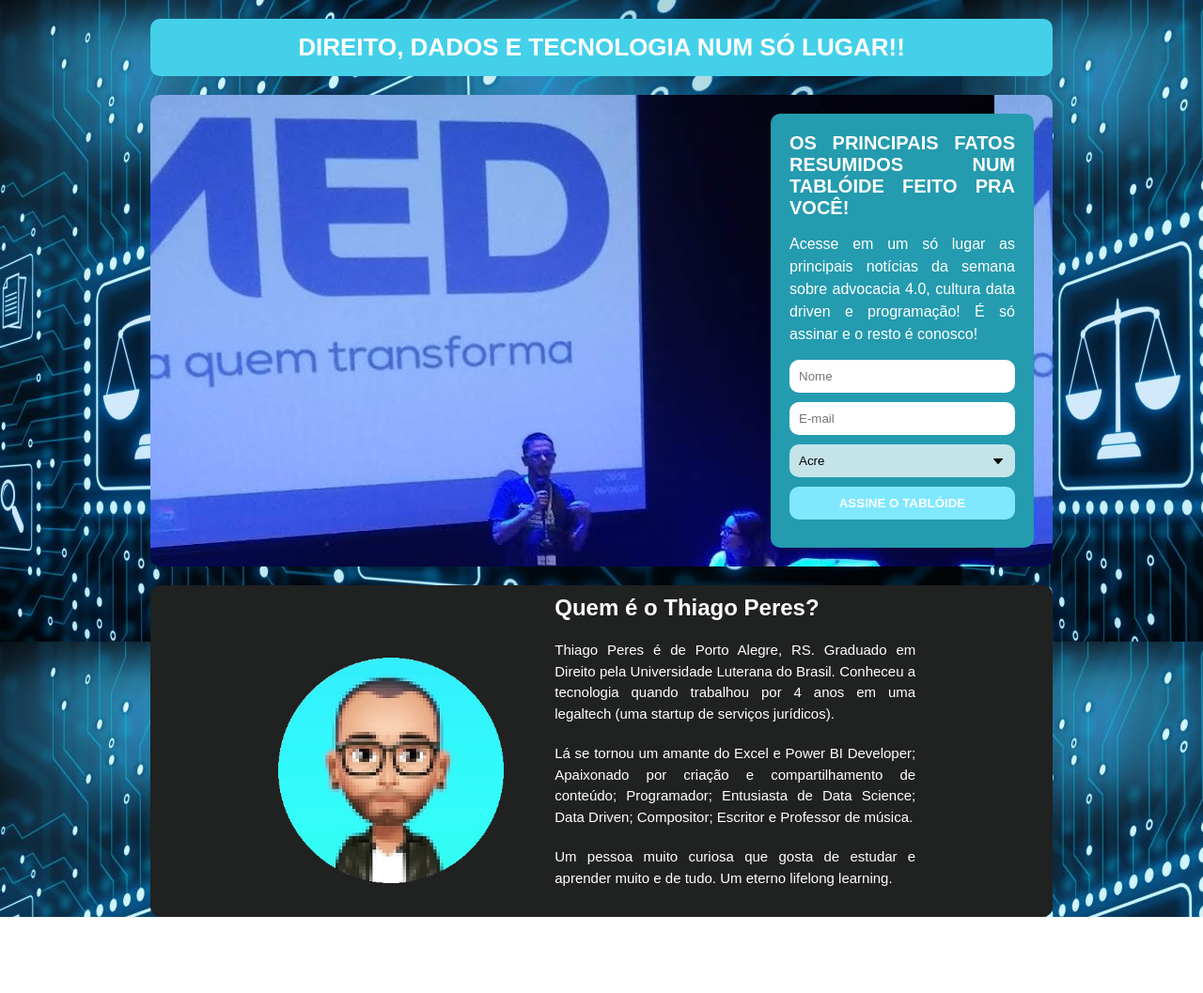
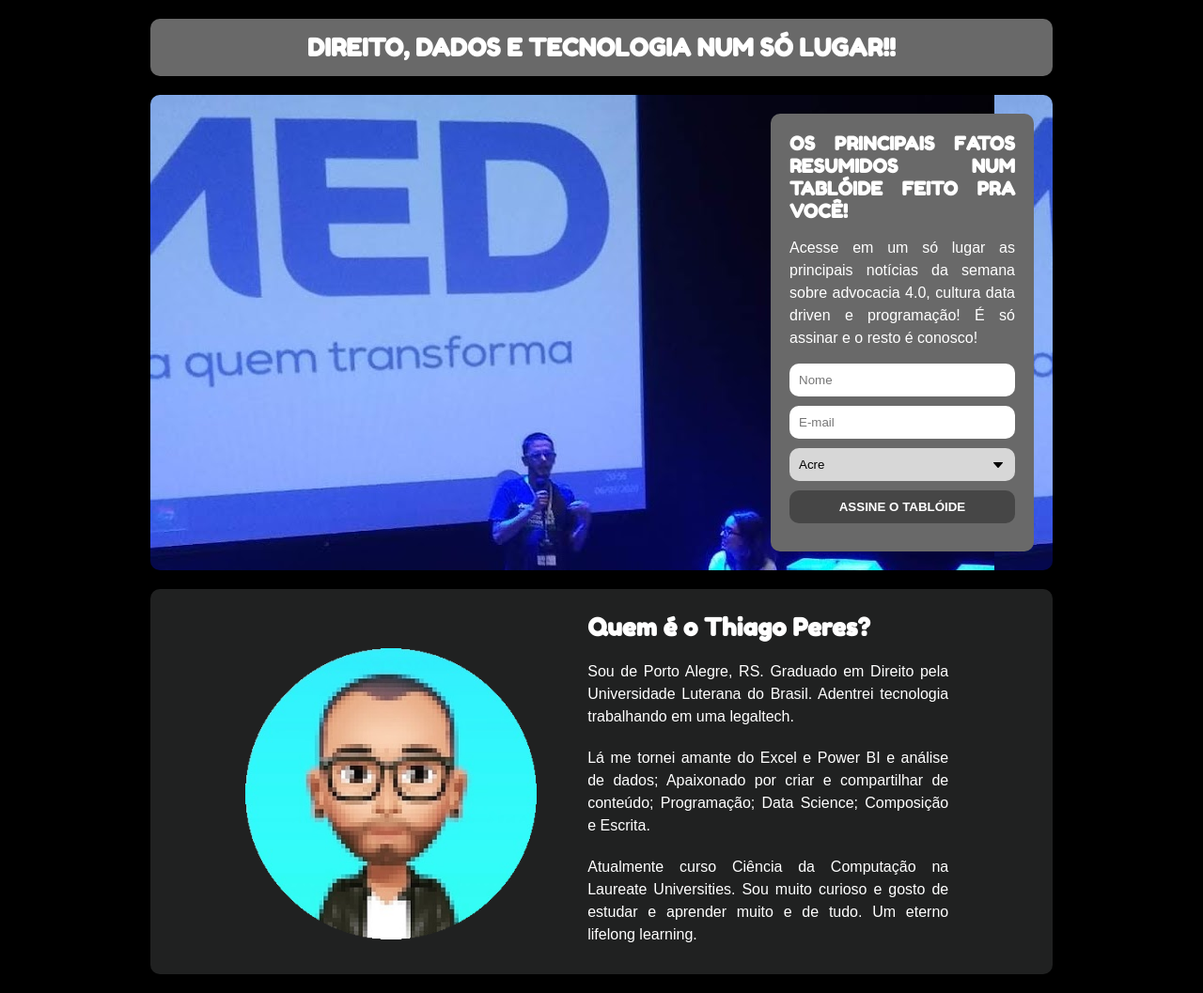
Before and after one commit to thiagoperess/tabloid, a plain HTML site: page index.html in a window 1280 px wide. Shown: the whole page at 94% size. Before the commit the page ends 976 px from the top, so only its background shows below. Drawn offline with Linux system fonts and the light colour scheme; a web font is replaced by a local one.

Commit message:
colors and fonts

```diff
--- a/css/style.css
+++ b/css/style.css
@@ -1,28 +1,30 @@
 /* style */
+
+@import url('https://fonts.googleapis.com/css2?family=Fredoka+One&display=swap');
+@import url('https://fonts.googleapis.com/css2?family=Yusei+Magic&display=swap');
 
 * {
 
     margin: 0;
     padding: 0;
-
 }
 
 body {
 
     font-family: Arial, Helvetica, sans-serif;
-    background-image: url(../img/bg-body.jpg);
+    background-color: black;
 }
 
 header {
 
-    background-color: #44d0e9;
+    background-color: #696969;
     text-align: center;
     color: white;
     padding: 10px;
     border-radius: 10px;
     margin-bottom: 20px;
     margin-top: 20px;
-
+    font-family: 'Fredoka One', cursive;
 }
 
 section {
@@ -34,41 +36,34 @@ section {
     overflow: hidden;
     border-radius: 10px;
     margin-bottom: 20px;
-
 }
 
 h2 {
-
     font-size: 20px;
-
+    font-family: 'Fredoka One', cursive;
 }
 
 p {
-
     line-height: 1.5;
-
+    font-family: 'Yusei Magic', sans-serif;
+    font-size: medium;
 }
 
 input, select {
-
     width: 100%;
     box-sizing: border-box;
     padding: 10px;
     border: none;
     margin-bottom: 10px;
-
 }
 
 input#xxx {
-
-    background-color: rgb(127, 232, 255);
+    background-color: rgb(70, 70, 70);
     color: white;
     font-weight: bolder;
-
 }
 
 select {
-
     appearance: none;
     -webkit-appearance: none;
     -moz-appearance: none;
@@ -76,44 +71,34 @@ select {
     background-repeat: no-repeat;
     background-position-x: calc(100% - 10px);
     background-position-y: center;
-
 }
 
 #sessao {
-
     background-color: #ffffffbb;
-    border-radius: 10px;
-
+    border-radius: 10px
 }
 
 footer {
-
     background-color: #202121;
     text-align: center;
     border-radius: 10px;
-
 }
 
 .corpo {
-
     margin-left: 20px;
     margin-right: 20px;
-
+    margin-bottom: 20px;
 }
 
 .picture {
-
-    width: 240px;
+    width: 310px;
     margin-left: auto;
     margin-right: auto;
     margin-bottom: 0;
     margin-top: 5%;
-
-
 }
 
 .description {
-
     color: white;
     display: inline-block;
     max-width: 40%;
@@ -124,53 +109,41 @@ footer {
 }
 
 .description p, .description h3 {
-
     margin-bottom: 20px;
-
+    margin-top: 15px;
 }
 
 .description h3 {
-
-    font-size: 24px;
-
+    font-size: 26px;
+    font-family: 'Fredoka One', cursive;
 }
 
 .formContainer {
-
     color: white;
     max-width: 15em;
-    background-color: #249baf;
+    background-color: #696969;
     padding: 20px;
     float: right;
     border-radius: 10px;
     text-align: justify;
-
 }
 
 .btn {
-
     border-radius: 10px;
-
 }
 
 .mb {
-
     margin-bottom: 15px;
-
 }
 
 .container {
-
     max-width: 1000px;
     margin: auto;
-
 }
 
 .title {
-
     font-size: 26px;
     margin: 5px;
-
 }
 
 @media (max-width: 650px) {
--- a/index.html
+++ b/index.html
@@ -58,11 +58,9 @@
         <img class="picture" src="./img/thiagoperess.png" alt="foto">
         <div class="description">
             <h3>Quem é o Thiago Peres?</h3>
-            <p>Thiago Peres é de Porto Alegre, RS. Graduado em Direito pela Universidade Luterana do Brasil.
-               Conheceu a tecnologia quando trabalhou por 4 anos em uma legaltech (uma startup de serviços jurídicos).</p>
-            <p>Lá se tornou um amante do Excel e Power BI Developer; Apaixonado por criação e compartilhamento de conteúdo;
-               Programador;  Entusiasta de Data Science; Data Driven; Compositor; Escritor e Professor de música.</p>
-            <p>Um pessoa muito curiosa que gosta de estudar e aprender muito e de tudo. Um eterno lifelong learning.</p>
+            <p>Sou de Porto Alegre, RS. Graduado em Direito pela Universidade Luterana do Brasil. Adentrei tecnologia trabalhando em uma legaltech.</p>
+            <p>Lá me tornei amante do Excel e Power BI e análise de dados; Apaixonado por criar e compartilhar de conteúdo; Programação; Data Science; Composição e Escrita.</p>
+            <p>Atualmente curso Ciência da Computação na Laureate Universities. Sou muito curioso e gosto de estudar e aprender muito e de tudo. Um eterno lifelong learning.</p>
         </div>
     </footer>
 </div>
```
